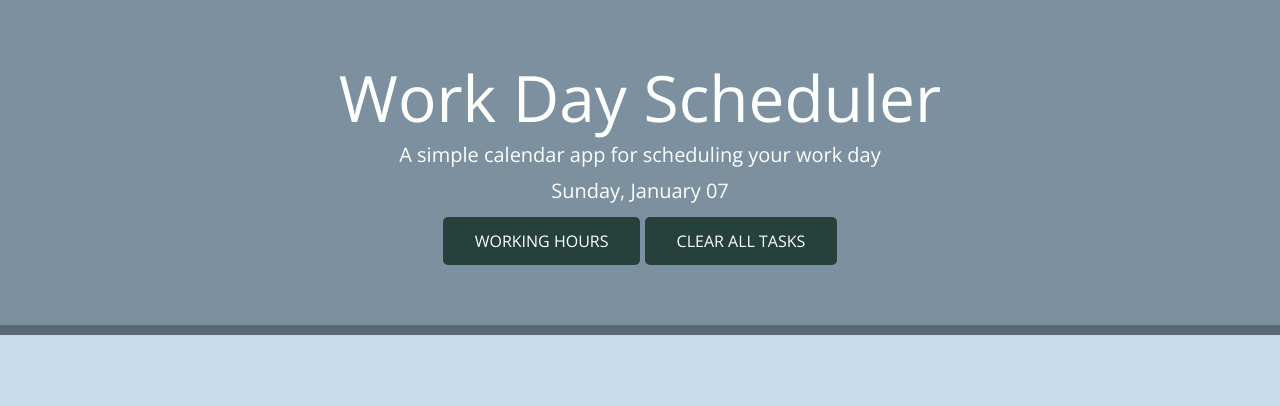
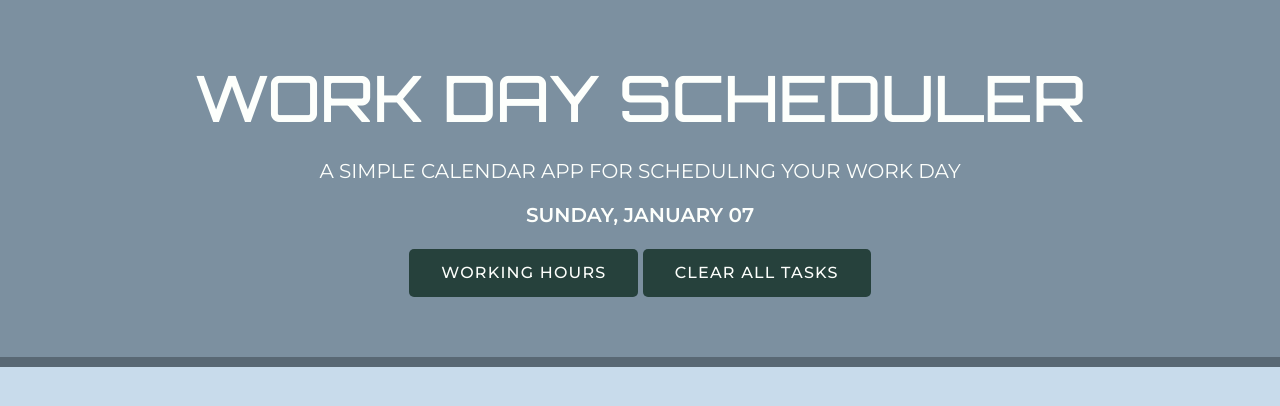
Before and after one commit to Ginjak/Work-Day-Scheduler, a plain HTML site: page index.html in a window 1280 px wide. Drawn offline with nearby package versions, Linux system fonts and the light colour scheme.

Commit message:
Added Montserrat google font, adjusted margin in header

```diff
--- a/assets/css/style.css
+++ b/assets/css/style.css
@@ -1,5 +1,5 @@
 body {
-  font-family: "Open Sans", sans-serif;
+  font-family: "Montserrat", sans-serif;
   font-size: 16px;
   line-height: 1;
   background: #c8dbeb;
@@ -19,7 +19,15 @@ header {
   color: #fdfffc;
   border-radius: 0;
   border-bottom: 10px solid #596874;
+
   padding: 60px;
+}
+header p {
+  text-transform: uppercase;
+  font-weight: 600;
+}
+h1 {
+  font-family: "Orbitron", sans-serif;
 }
 .row {
   white-space: pre-wrap;
@@ -33,6 +41,8 @@ header {
   padding: 16px 32px;
   border-radius: 5px;
   text-transform: uppercase;
+  font-weight: 500;
+  letter-spacing: 1.2px;
   background: #26413c;
   color: #fdfffc;
 }
--- a/index.html
+++ b/index.html
@@ -13,7 +13,7 @@
     <link rel="preconnect" href="https://fonts.googleapis.com" />
     <link rel="preconnect" href="https://fonts.gstatic.com" crossorigin />
     <link
-      href="https://fonts.googleapis.com/css2?family=Orbitron:wght@500&display=swap"
+      href="https://fonts.googleapis.com/css2?family=Montserrat:wght@400;500;600&family=Orbitron:wght@500&display=swap"
       rel="stylesheet"
     />
     <link
@@ -22,19 +22,17 @@
       integrity="sha384-50oBUHEmvpQ+1lW4y57PTFmhCaXp0ML5d60M1M7uH2+nqUivzIebhndOJK28anvf"
       crossorigin="anonymous"
     />
-    <link
-      href="https://fonts.googleapis.com/css?family=Open+Sans&display=swap"
-      rel="stylesheet"
-    />
     <link rel="stylesheet" href="./assets/css/style.css" />
     <title>Work Day Scheduler</title>
   </head>
 
   <body>
     <header>
-      <h1 class="display-3">Work Day Scheduler</h1>
-      <p class="lead">A simple calendar app for scheduling your work day</p>
-      <p id="currentDay" class="lead"></p>
+      <h1 class="display-3 text-uppercase">Work Day Scheduler</h1>
+      <p class="lead mt-4">
+        A simple calendar app for scheduling your work day
+      </p>
+      <p id="currentDay" class="lead my-4 fw-bold"></p>
       <button
         class="change-planner-times main-btn"
         data-bs-toggle="modal"
```
